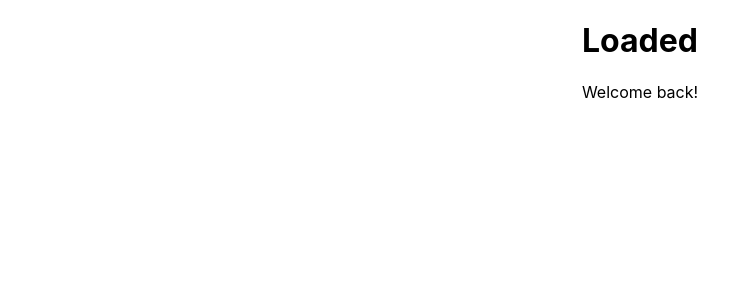
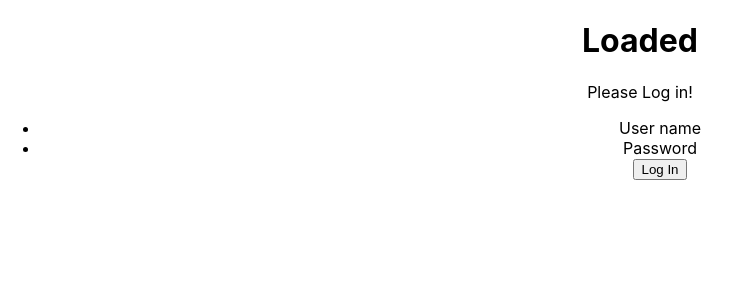
Before and after one commit to strasse34/practice-5, a React (Create React App) app in the folder my-app/: page / in a window 1280 px wide. Shown: the top 300 px of the page, without its empty margins (0-741 px from the left). Built offline with nearby package versions, Linux system fonts and the light colour scheme.

Commit message:
nesting from child

```diff
--- a/my-app/src/components/NestingComponent.js
+++ b/my-app/src/components/NestingComponent.js
@@ -8,14 +8,29 @@ export class NestingComponent extends Component {
 
       this.state = {
          isLoaded: true,
-         isLoggedin: true,
+         isLoggedin: false,
       }
     }
+
+    handler = ()=> {
+        this.setState({
+            isLoggedin: this.state.isLoggedin === true ? false : true
+        })
+        console.log(this)
+    }
+
+
+
     render() {
         return (
             <div>
                 <UserData isLoaded={this.state.isLoaded} />
-                <UserMessage isLoggedin={this.state.isLoggedin} />
+                <UserMessage
+                isLoggedin={this.state.isLoggedin}
+                handler={this.handler}
+
+
+                />
             </div>
         )
     }
--- a/my-app/src/components/UserMessage.js
+++ b/my-app/src/components/UserMessage.js
@@ -4,14 +4,17 @@ function UserMessage(props) {
   return (
     <div>
         {props.isLoggedin ? (
-                    <p>Welcome back!</p>
+                    <div>
+                      <p>Welcome back!</p>
+                      <button onClick={props.handler}>Log Out</button>
+                    </div>
                 ) : (
                     <div>
                         <p>Please Log in!</p>
                         <ul>
                             <li>User name</li>
                             <li>Password</li>
-                            <button>Log in</button>
+                            <button onClick={props.handler}>Log In</button>
                         </ul>
                     </div>
                 )}
```
